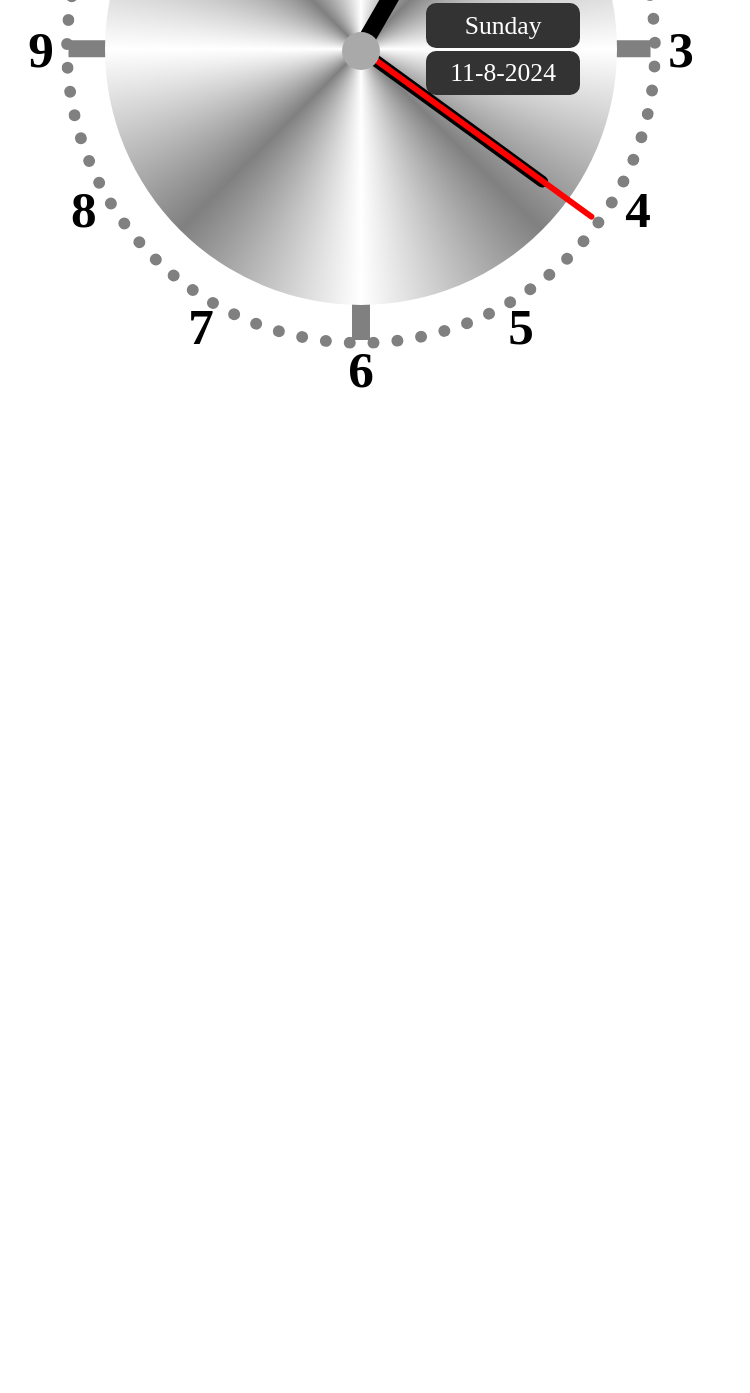
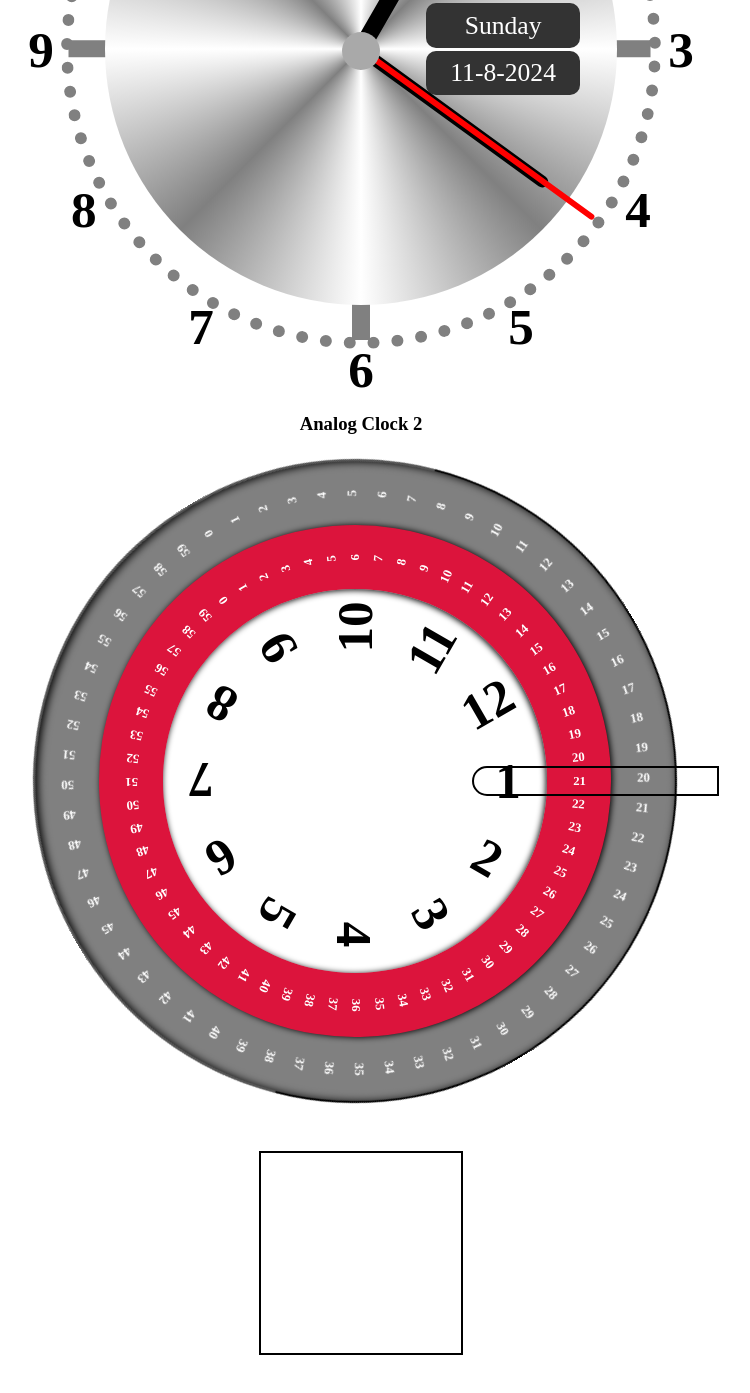
Before and after one commit to Pratush26/Clock, a plain HTML site: page index.html in a window 1280 px wide. Shown: the part 867-2260 px from the top of the page, without its empty margins (279-1029 px from the left). Before the commit the page ends 1280 px from the top, so only its background shows below. Drawn offline with Linux system fonts and the light colour scheme.

Commit message:
auto publish 1723382476632

```diff
--- a/css/style.css
+++ b/css/style.css
@@ -3,11 +3,15 @@
   margin:0;
   padding:0;
   font-family:Poppines;
+  color:black;
 }
 h3,.box,.flex{
   display:flex;
   align-items:center;
   justify-content:center;
+}
+.c{
+  border-radius:50%;
 }
 div.flex{
   gap:5vw;
@@ -27,7 +31,6 @@ div.flex{
   height:45vw;
   margin:3vw;
   border:1vw dotted gray;
-  border-radius:50%;
   position:relative;
 }
 .whiteC{
@@ -35,7 +38,6 @@ div.flex{
   width:40vw;
   position:relative;
   z-index:2;
-  border-radius:50%;
   background:conic-gradient(white,gray,white,gray,white,gray,white,gray,white);
 }
 .line{
@@ -59,6 +61,7 @@ div.flex{
   top:0;
   border-radius:10px;
   transform-origin:bottom;
+  //transition:All 1s linear;
 }
 .indH{
   width:3%;
@@ -78,7 +81,6 @@ div.flex{
   top:47%;
   z-index:10;
   position:absolute;
-  border-radius:50%;
   background-color:darkgray;
 }
 .num{
@@ -102,3 +104,66 @@ div.flex{
 .day{
   top:42%;
 }
+.ana2{
+ height:50vw;
+ width:95vw;
+ margin:auto;
+ position:relative;
+}
+.ana2 .c:nth-child(n){
+  transition:all 1s linear;
+  position:absolute;
+}
+.ana2 .c:nth-child(1){
+  width:50vw;
+  height:50vw;
+  background-color:gray;
+  border:2px outset black;
+  box-shadow:2px 2px 8px inset black;
+}
+.ana2 .c:nth-child(2){
+  width:40vw;
+  height:40vw;
+  background-color:crimson;
+  box-shadow:1px 1px 6px black;
+}
+.ana2 .c:nth-child(3){
+  width:30vw;
+  height:30vw;
+  background-color:white;
+  box-shadow:1px 1px 6px inset black;
+}
+
+.indicator{
+  height:2vw;
+  width:20%;
+  right:20%;
+  position:absolute;
+  border:2px solid black;
+  border-radius:20px 0 0 20px;
+}
+.num2{
+  position:absolute;
+  font-weight:bold;
+  font-size:1vw;
+  color:white;
+}
+.boox {
+    width: 200px;
+    height: 200px;
+    border: 2px solid black;
+    position: relative;
+    overflow: hidden;
+    margin: 50px auto;
+}
+
+.rotating-element {
+    width: 50px;
+    height: 50px;
+    background-color: blue;
+    position: absolute;
+    top: -50px;
+    left: 50%;
+    transform: translateX(-50%);
+    transition: transform 0.5s;
+}
--- a/index.html
+++ b/index.html
@@ -28,20 +28,29 @@
 </div>
 <h3>Analog Clock 1</h3>
 <div class="flex">
-<span class="circle flex">
-<span class="whiteC"></span>
+<span class="circle c flex">
+<span class="whiteC c"></span>
 <span class="line "></span>
 <span class="line li"></span>
 <span class="indM b"></span>
 <span class="indH b"></span>
 <span class="indS b"></span>
-<span class="dot"></span>
-<span class="num">12</span>
+<span class="dot c"></span>
+<p class="num">12</p>
 <span class="date flex"></span>
 <span class="day flex"></span>
 </span>
 </div>
-
+<h3>Analog Clock 2</h3>
+<div class="ana2 flex">
+<span class="c flex c1"></span>
+<span class="c flex c2"></span>
+<span class="c flex c3"></span>
+<div class="indicator"></div>
+</div>
+<div class="boox">
+    <div class="rotating-element"></div>
+</div>
 <!--main js-->
 <script src="js/main.js"></script>
 </body>
--- a/js/main.js
+++ b/js/main.js
@@ -1,12 +1,27 @@
-
 var ana1 = document.querySelector('.circle')
+var h = document.querySelector('.ana2 .c:nth-child(3)')
 for(i=0;i<11;i++){
-  let html = `<span class="num">${i+1}</span>`
+  var html = `<p class="num">${i+1}</p>`
   ana1.innerHTML += html
+  h.innerHTML += html
+}
+h.innerHTML += `<p class="num">12</p>`
+var m = document.querySelector('.ana2 .c:nth-child(2)')
+var s = document.querySelector('.ana2 .c:nth-child(1)')
+for(i=0;i<60;i++){
+  let html = `<p class="num2">${i}</p>`
+  m.innerHTML += html;
+  s.innerHTML += html;
 }
 var num = document.querySelectorAll('.num')
+var num2 = document.querySelectorAll('.num2')
 for(i=0;i<12;i++){
   num[i].style.cssText = 'transform: rotate('+30*i+'deg) translatey(-25vw) rotate('+-30*i+'deg)'
+  num[i+12].style.cssText = 'transform: rotate('+30*i+'deg) translatey(-12vw) rotate(-90deg)'
+}
+for(i=0;i<60;i++){
+  num2[i].style.cssText = 'transform: rotate('+6*i+'deg) translatey(-22.5vw) rotate(-90deg)'
+  num2[i+60].style.cssText = 'transform: rotate('+6*i+'deg) translatey(-17.5vw) rotate(-90deg)'
 }
 var day = document.querySelector('.day')
 var date = document.querySelector('.date')
@@ -29,11 +44,65 @@ function realtime(){
   box[4].innerHTML = `${minutes}`
   box[5].innerHTML = `${seconds}`
   box[6].innerHTML = `${hours<13?"AM":"PM"}`
-  ana[0].style.transform = "rotate("+minutes*6+"deg)"
+  ana[0].style.transform = "rotate("+ minutes*6+"deg)"
   ana[1].style.transform = "rotate("+hours*30+"deg)"
   ana[2].style.transform = "rotate("+seconds*6+"deg)"
   date.innerHTML = `${dates}-${months}-${years}`
   day.innerHTML = `${dayName}`
+  let ho = -hours*30+120
+  let mi = -minutes*6+90
+  let sec = -seconds*6+90
+  h.style.transform = "rotate("+ho+"deg)"
+  m.style.transform = "rotate("+mi+"deg)"
+  s.style.transform = "rotate("+sec+"deg)"
+  let se =seconds*2
+  console.log(se,mi,sec)
 }
 realtime()
 setInterval(realtime, 1000)
+
+
+//h.style.transform = "rotate(60deg)"
+/*
+
+const boox = document.querySelector('.boox');
+const rotatingElement = document.querySelector('.rotating-element');
+
+function checkPosition() {
+    const boxRect = boox.getBoundingClientRect();
+    const elemRect = rotatingElement.getBoundingClientRect();
+
+    const isInBox = elemRect.top >= boxRect.top &&
+                    elemRect.bottom <= boxRect.bottom &&
+                    elemRect.left >= boxRect.left &&
+                    elemRect.right <= boxRect.right;
+
+    if (isInBox) {
+        rotatingElement.style.transform = 'translateX(-50%) scale(2)';
+    } else {
+        rotatingElement.style.transform = 'translateX(-50%) scale(1)';
+    }
+}
+
+function animateElement() {
+    let pos = -50;
+    let direction = 1;
+    const speed = 2;
+
+    function step() {
+        pos += speed * direction;
+        rotatingElement.style.top = `${pos}px`;
+
+        if (pos > box.clientHeight || pos < -50) {
+            direction *= -1;
+        }
+
+        checkPosition();
+        requestAnimationFrame(step);
+    }
+
+    requestAnimationFrame(step);
+}
+
+animateElement();
+*/
```
